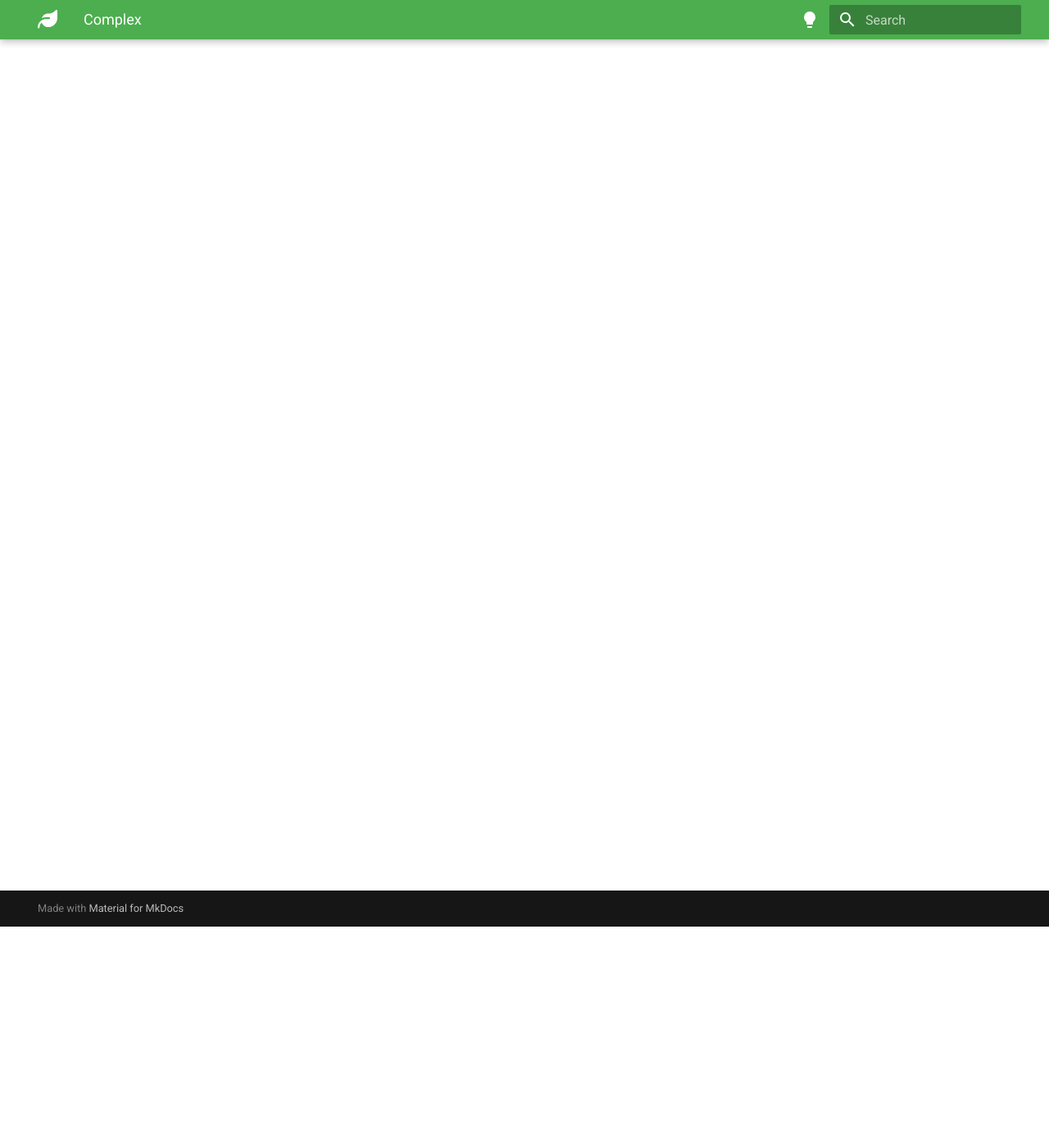
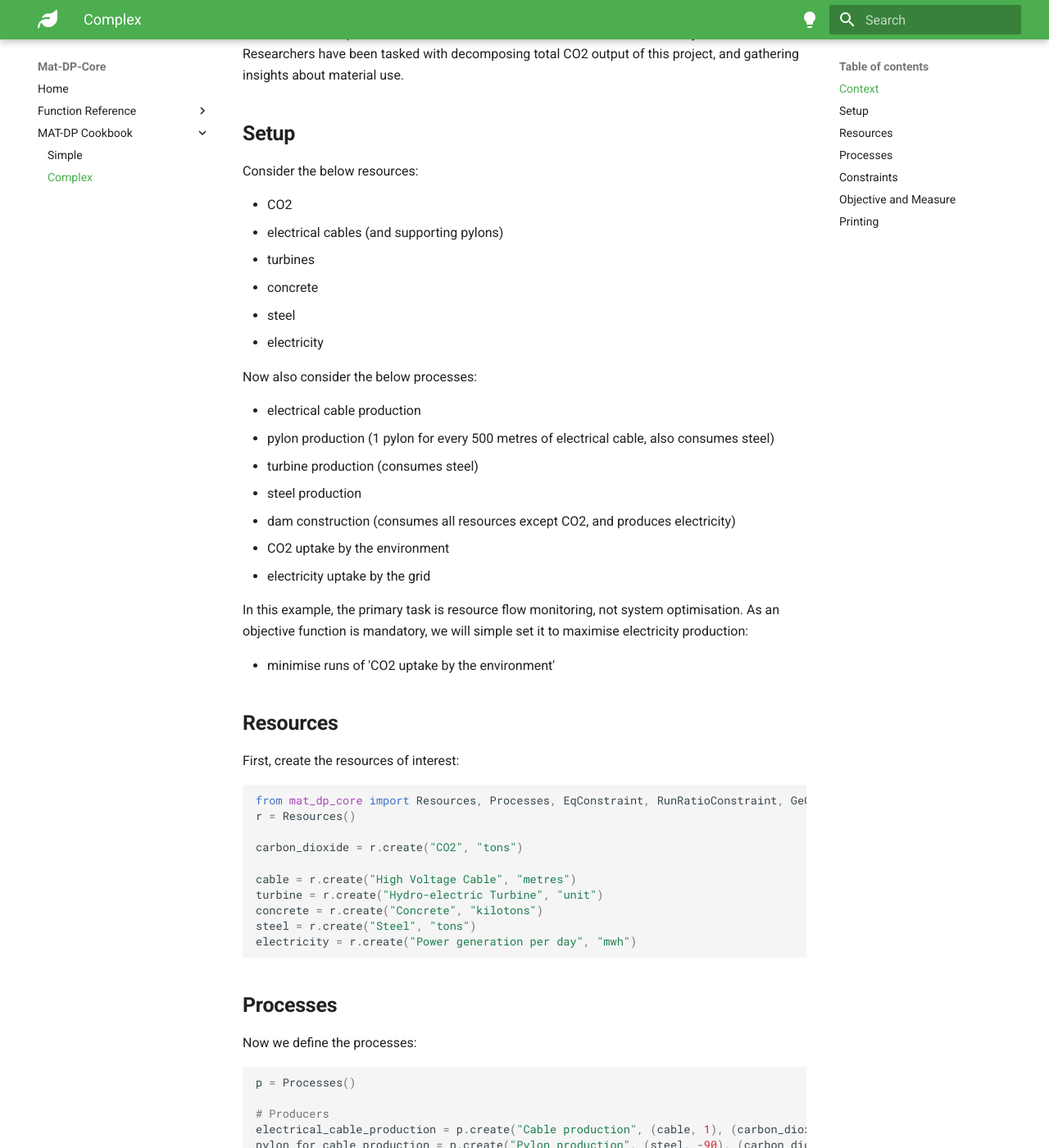
Before and after one commit to Mat-dp/mat-dp-core, an MkDocs documentation site: the page built from docs/MAT-DP Core Cookbook/complex.md, in a window 1280 px wide and 1400 px high, scrolled down 270 px. Shown: the whole window at 82% size. Built offline with MkDocs 1.6.1 and Material for MkDocs 9.7.7, drawn with Linux system fonts in a browser that asks for light colours; some of the changed text lies outside the part shown.

Commit message:
Docs: Complete complex example (hydrodam)

````diff
--- a/docs/MAT-DP Core Cookbook/complex.md
+++ b/docs/MAT-DP Core Cookbook/complex.md
@@ -1 +1,124 @@
 # **Complex Example**
+
+## **Context**
+
+The below example will demonstrate MAT-DP Core's capabilities more extensively for optimally allocating resources in low-carbon systems.
+
+There exists multiple available resources to be used in the construction of a hydroelectric dam.
+Researchers have been tasked with decomposing total CO2 output of this project, and gathering insights about material use.
+
+## **Setup**
+
+Consider the below resources:
+
+* CO2
+* electrical cables (and supporting pylons)
+* turbines
+* concrete
+* steel
+* electricity
+
+Now also consider the below processes:
+
+* electrical cable production
+* pylon production (1 pylon for every 500 metres of electrical cable, also consumes steel)
+* turbine production (consumes steel)
+* steel production
+* dam construction (consumes all resources except CO2, and produces electricity)
+* CO2 uptake by the environment
+* electricity uptake by the grid
+
+In this example, the primary task is resource flow monitoring, not system optimisation. As an objective function is mandatory, we will simple set it to maximise electricity production:
+
+* minimise runs of 'CO2 uptake by the environment'
+
+## **Resources**
+
+First, create the resources of interest:
+
+```py
+from mat_dp_core import Resources, Processes, EqConstraint, RunRatioConstraint, GeConstraint, LeConstraint, Measure
+r = Resources()
+
+carbon_dioxide = r.create("CO2", "tons")
+
+cable = r.create("High Voltage Cable", "metres")
+turbine = r.create("Hydro-electric Turbine", "unit")
+concrete = r.create("Concrete", "kilotons")
+steel = r.create("Steel", "tons")
+electricity = r.create("Power generation per day", "mwh")
+
+```
+
+## **Processes**
+
+Now we define the processes:
+
+```py
+p = Processes()
+
+# Producers
+electrical_cable_production = p.create("Cable production", (cable, 1), (carbon_dioxide, 0.2))
+pylon_for_cable_production = p.create("Pylon production", (steel, -90), (carbon_dioxide, 0.5))
+turbine_production = p.create("Turbine production", (steel, -0.8), (turbine, 1), (carbon_dioxide, 0.7))
+concrete_production = p.create("Concrete production", (concrete, 1), (carbon_dioxide, 1200))
+steel_production = p.create("Steel production", (steel, 1),(carbon_dioxide, 2))
+
+# Dam construction (produces and consumes)
+hydo_dam_construction = p.create("Dam construction",
+    (cable, -25000),
+    (turbine, -20),
+    (concrete, -5500),
+    (steel, -10000),
+    (electricity, 1700))
+
+# Consumers
+environment = p.create("CO2 uptake by environment", (carbon_dioxide, -1))
+grid = p.create("Electricity uptake by grid", (electricity, -1))
+
+```
+
+## **Constraints**
+
+Constraints to help define the problem are now created.
+Here, a run ratio constraint is used to fix pylon production in relation to cable production (one for every 500 metres).
+
+```py
+# Constraints
+one_dam = LeConstraint("The requirement to make only 1 dam", hydo_dam_construction, 1)
+pylon_to_cable_ratio = RunRatioConstraint(electrical_cable_production, pylon_for_cable_production, 500, "Fixed run ratio of power cables to power pylons")
+
+constraints = [one_dam, pylon_to_cable_ratio]
+```
+
+## **Objective and Measure**
+
+Seek to maximise electricity consumed/produced.
+
+```py
+# Objective
+objective = -grid
+
+measure = Measure(r, p, constraints, objective)
+```
+
+
+## **Printing**
+
+Below is an example of how you may wish to print resulting data from MAT-DP Core:
+
+```py
+# Printing
+print("\n\nTotal pylons required:")
+print(round(measure.run(process=pylon_for_cable_production)))
+
+print("\n\nTotal steel used in cable production:")
+print(round(measure.flow(process_from=electrical_cable_production, process_to=hydo_dam_construction, resource=cable)))
+
+print("\n\nTotal CO2 absorbed by the environment:")
+print(round(- measure.resource(process=environment, resource=carbon_dioxide)))
+
+print("\n\nTons of CO2 produced by process:")
+for x in measure.resource(resource=carbon_dioxide):
+    print(x[0].name + ": " + str(round(x[1])))
+```
````
Also changed, not shown: docs/MAT-DP Core Cookbook/simple.md (+1 -1 lines).
